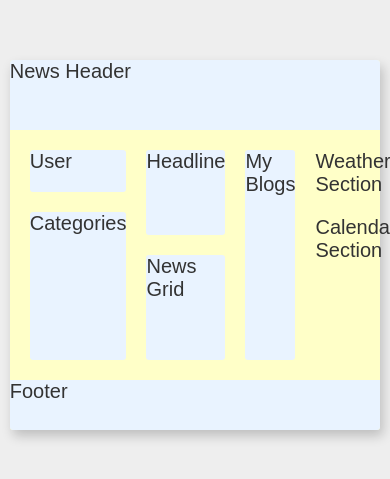
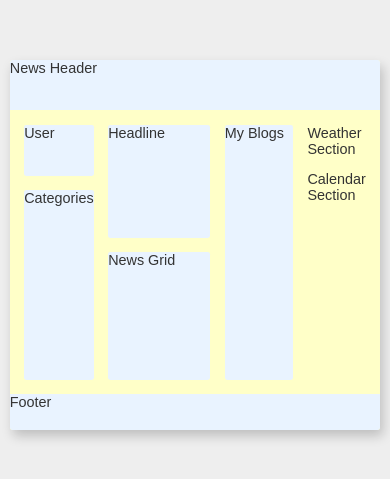
Before and after one commit to Nimira43/Atlas-News, a React (Vite) app: page / in a window 390 px wide. Shown: the part 177-656 px from the top of the page. Built offline with nearby package versions, Linux system fonts and the light colour scheme; a web font is replaced by a local one.

Commit message:
Media queries for font sizes at 500px and 400px

```diff
--- a/src/index.css
+++ b/src/index.css
@@ -159,3 +159,19 @@ html {
 
 
 /* Calendar Component */
+
+
+
+/* Media Queries */
+
+@media (max-width: 500px) {
+  html {
+    font-size: 55%;
+  }
+}
+
+@media (max-width: 400px) {
+  html {
+    font-size: 45%;
+  }
+}
```
